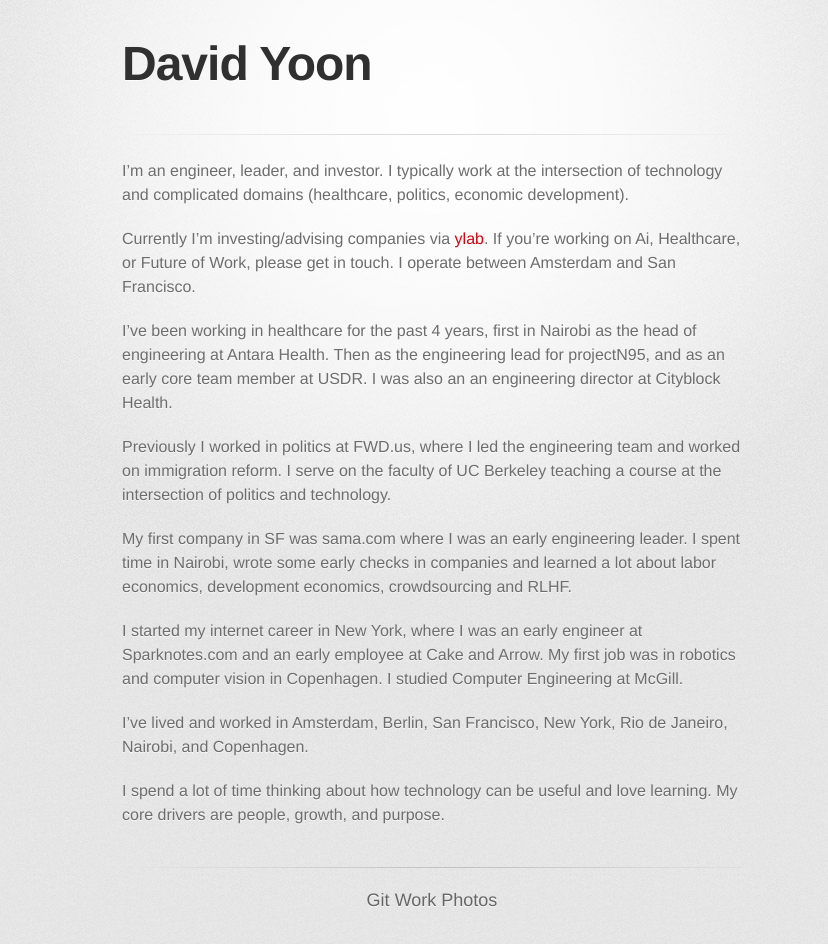
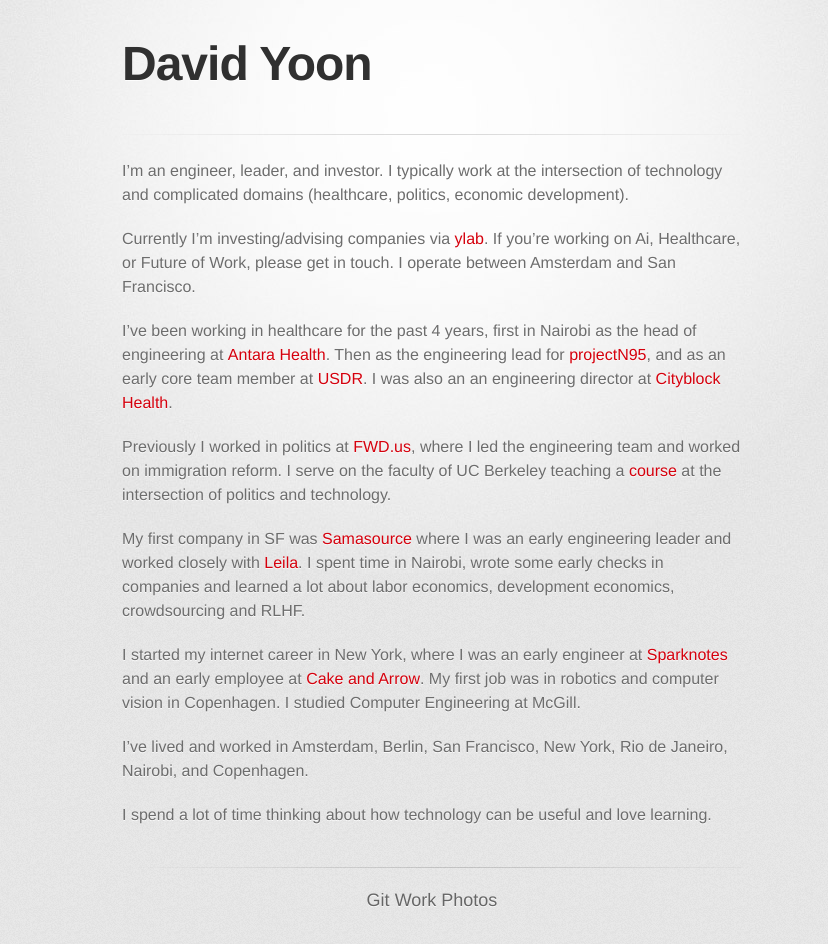
Before and after one commit to daveyoon/daveyoon.github.com, a Jekyll site: the page built from index.md, in a window 1280 px wide. Shown: the whole page, without its empty margins (208-1036 px from the left). Built offline with Jekyll 4.4.1, drawn with Linux system fonts in a browser that asks for light colours; some web fonts are replaced.

Commit message:
Update index.md

```diff
--- a/index.md
+++ b/index.md
@@ -8,14 +8,14 @@
 
 Currently I'm investing/advising companies via [ylab](http://ylab.co). If you're working on Ai, Healthcare, or Future of Work, please get in touch. I operate between Amsterdam and San Francisco.
 
-I've been working in healthcare for the past 4 years, first in Nairobi as the head of engineering at Antara Health. Then as the engineering lead for projectN95, and as an early core team member at USDR. I was also an an engineering director at Cityblock Health.
+I've been working in healthcare for the past 4 years, first in Nairobi as the head of engineering at [Antara Health](https://www.notboring.co/p/antara-health-natively-integrated). Then as the engineering lead for [projectN95](https://www.projectn95.org/), and as an early core team member at [USDR](https://www.usdigitalresponse.org/). I was also an an engineering director at [Cityblock Health](https://www.cityblock.com/).
 
-Previously I worked in politics at FWD.us, where I led the engineering team and worked on immigration reform. I serve on the faculty of UC Berkeley teaching a course at the intersection of politics and technology.
+Previously I worked in politics at [FWD.us](https://www.theguardian.com/world/2013/apr/11/mark-zuckerberg-launches-immigration-group), where I led the engineering team and worked on immigration reform. I serve on the faculty of UC Berkeley teaching a [course](https://haas.berkeley.edu/wp-content/uploads/Syllabus-UGBA39E-Civic-Technology.pdf) at the intersection of politics and technology.
 
-My first company in SF was sama.com where I was an early engineering leader. I spent time in Nairobi, wrote some early checks in companies and learned a lot about labor economics, development economics, crowdsourcing and RLHF.
+My first company in SF was [Samasource](https://sama.com) where I was an early engineering leader and worked closely with [Leila](https://www.youtube.com/watch?v=319sQ9s-lyQ). I spent time in Nairobi, wrote some early checks in companies and learned a lot about labor economics, development economics, crowdsourcing and RLHF.
 
-I started my internet career in New York, where I was an early engineer at Sparknotes.com and an early employee at Cake and Arrow. My first job was in robotics and computer vision in Copenhagen. I studied Computer Engineering at McGill.
+I started my internet career in New York, where I was an early engineer at [Sparknotes](sparknotes.com) and an early employee at [Cake and Arrow](https://cakeandarrow.com/). My first job was in robotics and computer vision in Copenhagen. I studied Computer Engineering at McGill.
 
 I've lived and worked in Amsterdam, Berlin, San Francisco, New York, Rio de Janeiro, Nairobi, and Copenhagen.
 
-I spend a lot of time thinking about how technology can be useful and love learning. My core drivers are people, growth, and purpose.
+I spend a lot of time thinking about how technology can be useful and love learning.
```
